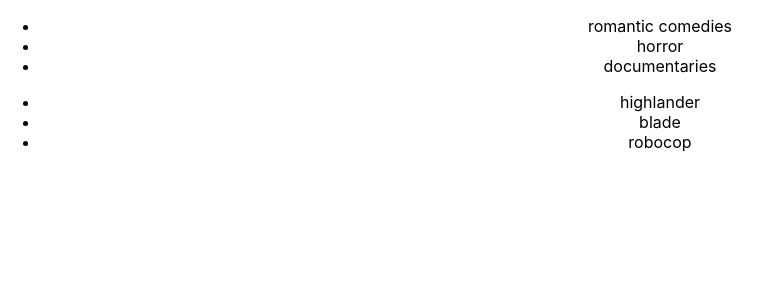
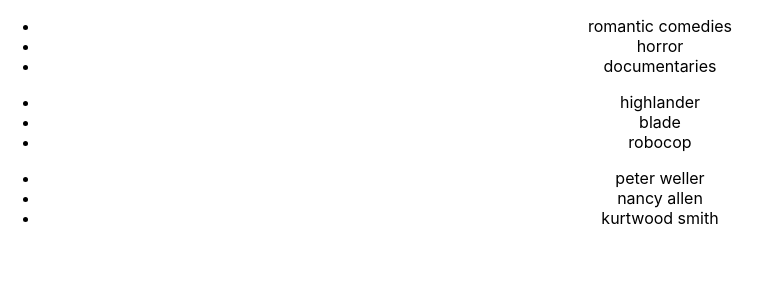
Before and after one commit to mragarg/movie-react, a React (Create React App) app: page / in a window 1280 px wide. Shown: the top 300 px of the page, without its empty margins (0-771 px from the left). Built offline with nearby package versions, Linux system fonts and the light colour scheme.

Commit message:
Adds ActorList component with Proptype

```diff
--- /dev/null
+++ b/src/ActorList.js
@@ -0,0 +1,18 @@
+import React from 'react';
+import PropTypes from 'prop-types';
+
+function ActorList(props) {
+    return (
+        <ul>
+            {
+                props.actors.map((actor, i) => <li key={i}>{actor}</li>)
+            }
+        </ul>
+    );
+}
+
+ActorList.propTypes = {
+    actors: PropTypes.array.isRequired
+}
+
+export default ActorList;
--- a/src/App.js
+++ b/src/App.js
@@ -5,6 +5,7 @@ import movies from './movies';
 
 import GenreList from './GenreList';
 import MovieList from './MovieList';
+import ActorList from './ActorList';
 
 
 function App() {
@@ -13,6 +14,7 @@ function App() {
     <div className="App">
       <GenreList genres={Object.keys(movies)}/>
       <MovieList movies={Object.keys(movies.documentaries)}/>
+      <ActorList actors={movies.documentaries.robocop}/>
     </div>
   );
 }
```
